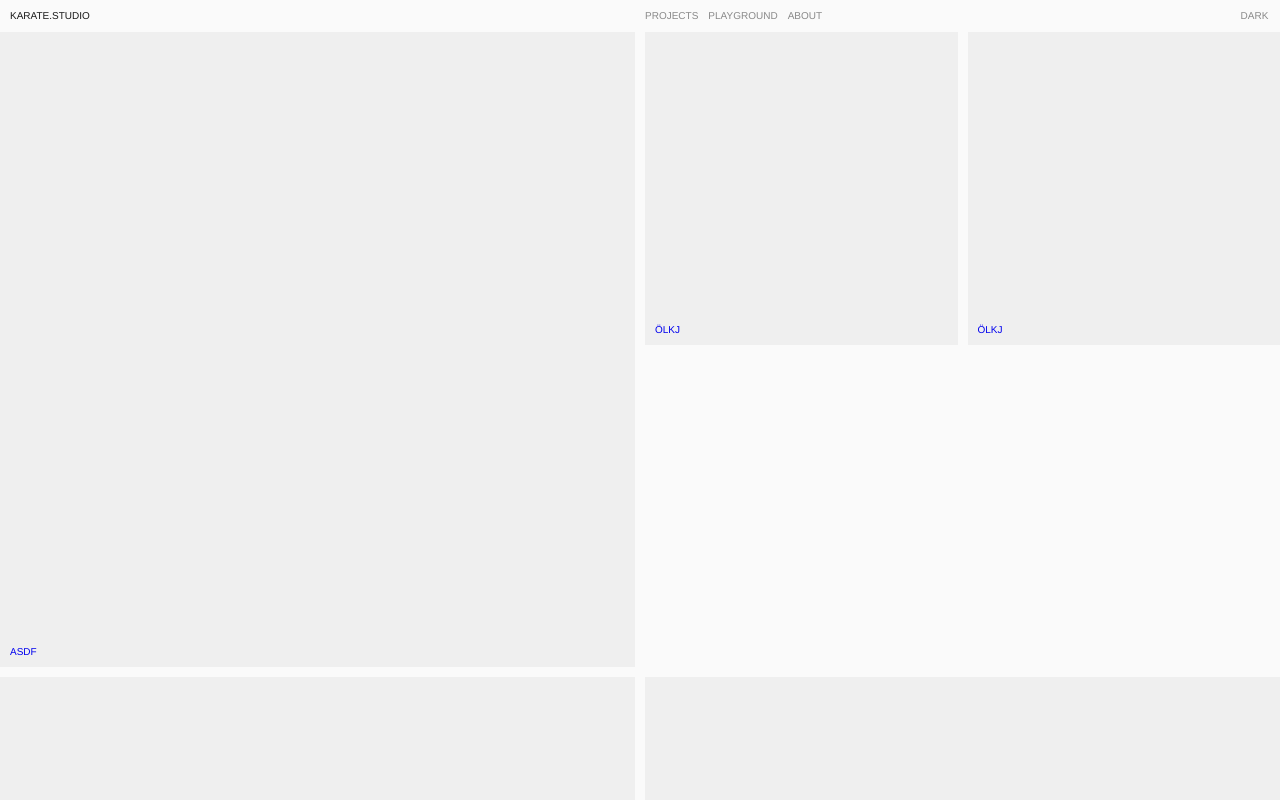
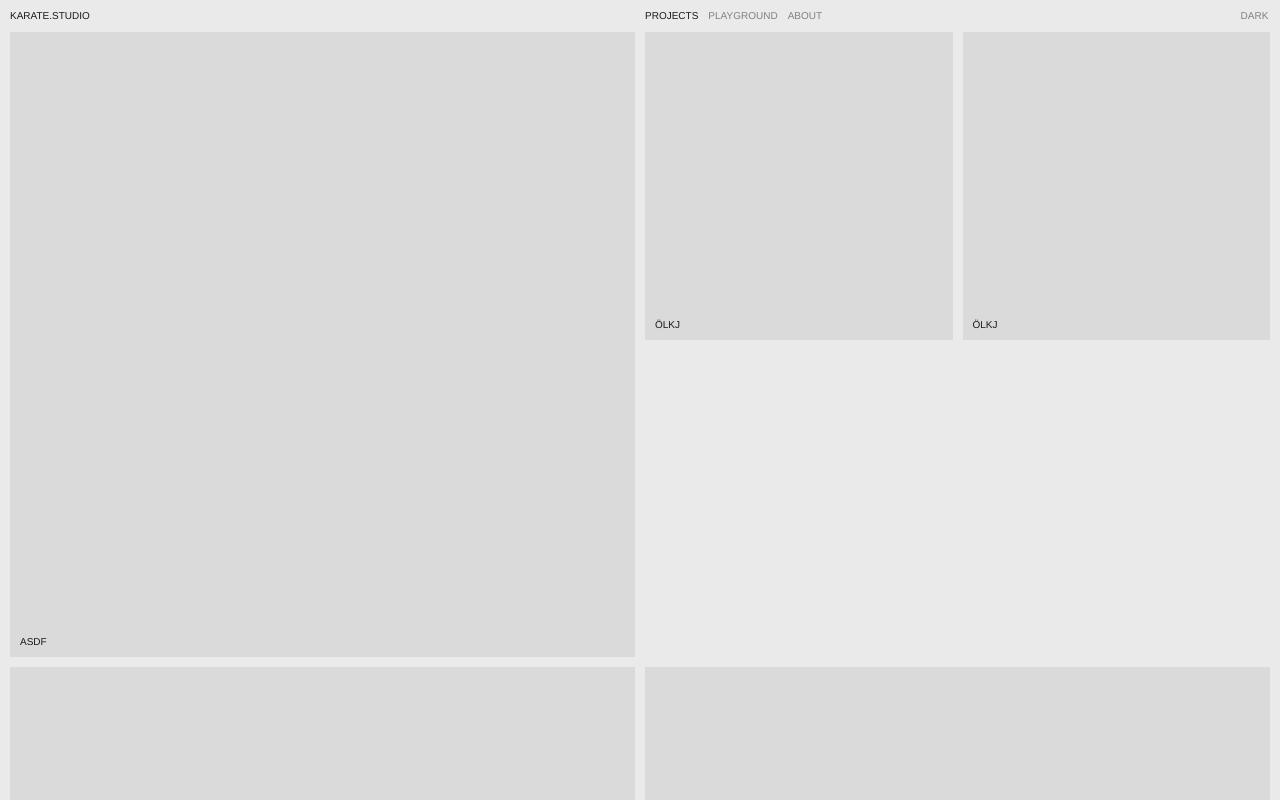
Before and after one commit to shrijo/karatestudio, a React (Vite) app: page /projects in a window 1280 px wide. Shown: the top 800 px of the page. Built offline with nearby package versions, Linux system fonts and the light colour scheme.

Commit message:
currentpage

```diff
--- a/package.json
+++ b/package.json
@@ -14,7 +14,6 @@
     "@react-three/fiber": "^8.16.6",
     "react": "^18.2.0",
     "react-dom": "^18.2.0",
-    "react-router-dom": "^6.23.1",
     "three": "^0.164.1"
   },
   "devDependencies": {
@@ -26,6 +25,7 @@
     "eslint": "^8.57.0",
     "eslint-plugin-react-hooks": "^4.6.0",
     "eslint-plugin-react-refresh": "^0.4.6",
+    "react-router-dom": "^6.23.1",
     "typescript": "^5.2.2",
     "vite": "^5.2.0"
   }
--- a/src/components/Header/Header.css
+++ b/src/components/Header/Header.css
@@ -39,3 +39,7 @@
 .theme-toggle:hover {
   opacity: 1;
 }
+
+.current-page {
+  opacity: 1 !important;
+}
--- a/src/components/Header/Header.tsx
+++ b/src/components/Header/Header.tsx
@@ -1,6 +1,6 @@
 import ThemeToggle from "../ThemeToggle/ThemeToggle";
 import "./Header.css";
-import { Link } from "react-router-dom";
+import { NavLink } from "react-router-dom";
 
 function Header() {
   return (
@@ -8,13 +8,34 @@ function Header() {
       <h1 className="header-title">Karate.Studio</h1>
       <ul className="header-links">
         <li className="header-links-link">
-          <Link to={`/projects`}>Projects</Link>
+          <NavLink
+            to={`/projects`}
+            className={({ isActive }) => {
+              return isActive ? "current-page" : "";
+            }}
+          >
+            Projects
+          </NavLink>
         </li>
         <li className="header-links-link">
-          <Link to={`/playground`}>Playground</Link>
+          <NavLink
+            to={`/playground`}
+            className={({ isActive }) => {
+              return isActive ? "current-page" : "";
+            }}
+          >
+            Playground
+          </NavLink>
         </li>
         <li className="header-links-link">
-          <Link to={`/about`}>About</Link>
+          <NavLink
+            to={`/about`}
+            className={({ isActive }) => {
+              return isActive ? "current-page" : "";
+            }}
+          >
+            About
+          </NavLink>
         </li>
       </ul>
       <ThemeToggle />
--- a/src/index.css
+++ b/src/index.css
@@ -1,6 +1,6 @@
 :root {
-  --background-color: #fafafa;
-  --foreground-color: #efefef;
+  --background-color: #eaeaea;
+  --foreground-color: #dadada;
   --primary-text-color: #1a1a1a;
   --secondary-text-color: #999999;
 }
@@ -18,7 +18,7 @@
   box-sizing: border-box;
   font-family: Inter-Tight, Helvetica, sans-serif;
   font-weight: 500;
-  max-width: 100wv;
+  max-width: 100vw;
   transition: all 0.6s ease-in-out;
 }
 
@@ -41,6 +41,7 @@ label,
 p,
 Link,
 button {
+  color: var(--primary-text-color);
   font-size: 1rem;
   text-decoration: none;
 }
--- a/src/main.tsx
+++ b/src/main.tsx
@@ -7,6 +7,7 @@ import {
 import Playground from "./pages/Playground.tsx";
 import About from "./pages/About.tsx";
 import Projects from "./pages/Projects.tsx";
+import Root from "./pages/Root.tsx";
 import NotFoundPage from "./pages/NotFoundPage.tsx";
 import "./index.css";
 import ProjectPage from "./pages/ProjectPage.tsx";
@@ -14,16 +15,12 @@ import ProjectPage from "./pages/ProjectPage.tsx";
 const router = createBrowserRouter([
   {
     path: '/',
-    element: <Projects />,
-    errorElement: <NotFoundPage />
-  },
+    element: <Root />,
+    errorElement: <NotFoundPage />,
+    children: [
       {
         path: '/projects',
         element: <Projects />,
-  },
-  {
-    path: '/projects/:projectId',
-    element: <ProjectPage />
       },
       {
         path: '/playground',
@@ -33,6 +30,9 @@ const router = createBrowserRouter([
         path: '/about',
         element: <About />
       }
+    ]
+  }
+
 ])
 
 ReactDOM.createRoot(document.getElementById("root")!).render(
--- a/src/pages/About.tsx
+++ b/src/pages/About.tsx
@@ -1,8 +1,6 @@
-import Header from "../components/Header/Header";
 function About() {
   return (
-    <div>
-      <Header />
+    <div className="content">
       <h2>About</h2>
     </div>
   );
--- a/src/pages/NotFoundPage.tsx
+++ b/src/pages/NotFoundPage.tsx
@@ -2,9 +2,8 @@ import { Link } from "react-router-dom";
 
 function NotFoundPage() {
   return (
-    <div>
-      404 Page not found
-      <Link to="/">Home</Link>
+    <div className="content">
+      <p>404 Page not found</p>
     </div>
   );
 }
--- a/src/pages/Playground.tsx
+++ b/src/pages/Playground.tsx
@@ -1,11 +1,34 @@
-import { Canvas } from "@react-three/fiber";
+import { useRef, useState } from "react";
+import { Canvas, useFrame } from "@react-three/fiber";
 import { OrbitControls } from "@react-three/drei";
-import Header from "../components/Header/Header";
+
+function Box(props) {
+  // This reference gives us direct access to the THREE.Mesh object
+  const ref = useRef();
+  // Hold state for hovered and clicked events
+  const [hovered, hover] = useState(false);
+  const [clicked, click] = useState(false);
+  // Subscribe this component to the render-loop, rotate the mesh every frame
+  useFrame((state, delta) => (ref.current.rotation.x += delta));
+  // Return the view, these are regular Threejs elements expressed in JSX
+  return (
+    <mesh
+      {...props}
+      ref={ref}
+      scale={clicked ? 1.5 : 1}
+      onClick={(event) => click(!clicked)}
+      onPointerOver={(event) => (event.stopPropagation(), hover(true))}
+      onPointerOut={(event) => hover(false)}
+    >
+      <boxGeometry args={[1, 1, 1]} />
+      <meshStandardMaterial color={hovered ? "darkgray" : "gray"} />
+    </mesh>
+  );
+}
 
 function Playground() {
   return (
-    <div>
-      <Header />
+    <div className="content">
       <div className="canvas-container">
         <Canvas>
           <ambientLight intensity={Math.PI / 2} />
@@ -21,10 +44,8 @@ function Playground() {
             decay={0}
             intensity={Math.PI}
           />
-          <mesh>
-            <boxGeometry />
-            <meshStandardMaterial />
-          </mesh>
+          <Box position={[-1.2, 0, 0]} />
+          <Box position={[1.2, 0, 0]} />
           <OrbitControls />
         </Canvas>
       </div>
--- a/src/pages/ProjectPage.tsx
+++ b/src/pages/ProjectPage.tsx
@@ -1,9 +1,13 @@
 import { useParams } from "react-router-dom";
 
 function ProjectPage() {
-  const params = useParams();
+  const params = useParams<{ projectId: string }>();
   console.log(params);
-  return <h1>{params.projectId}</h1>;
+  return (
+    <div>
+      <h1>{params.projectId}</h1>
+    </div>
+  );
 }
 
 export default ProjectPage;
--- a/src/pages/Projects.tsx
+++ b/src/pages/Projects.tsx
@@ -1,4 +1,3 @@
-import Header from "../components/Header/Header";
 import { Link } from "react-router-dom";
 
 const projects = [
@@ -12,15 +11,14 @@ const projects = [
 
 function Projects() {
   return (
-    <div>
-      <Header />
+    <div className="content">
       <div className="grid">
         {projects.map((project) => (
           <Link
             key={project.id}
             className="grid-tile"
             style={{ gridColumn: project.span }}
-            to={"/projects/${project.name}"}
+            to={"/projects/${project.id}"}
           >
             <h3>{project.name}</h3>
             <div className="grid-tile-image"></div>
--- /dev/null
+++ b/src/pages/Root.tsx
@@ -0,0 +1,13 @@
+import { Outlet } from "react-router";
+import Header from "../components/Header/Header";
+
+function Root() {
+  return (
+    <div>
+      <Header />
+      <Outlet />
+    </div>
+  );
+}
+
+export default Root;
```
Also changed, not shown: 1 other file (tests, documents, lock files or other folders). Lines whose indentation alone changed are shown as unchanged.
